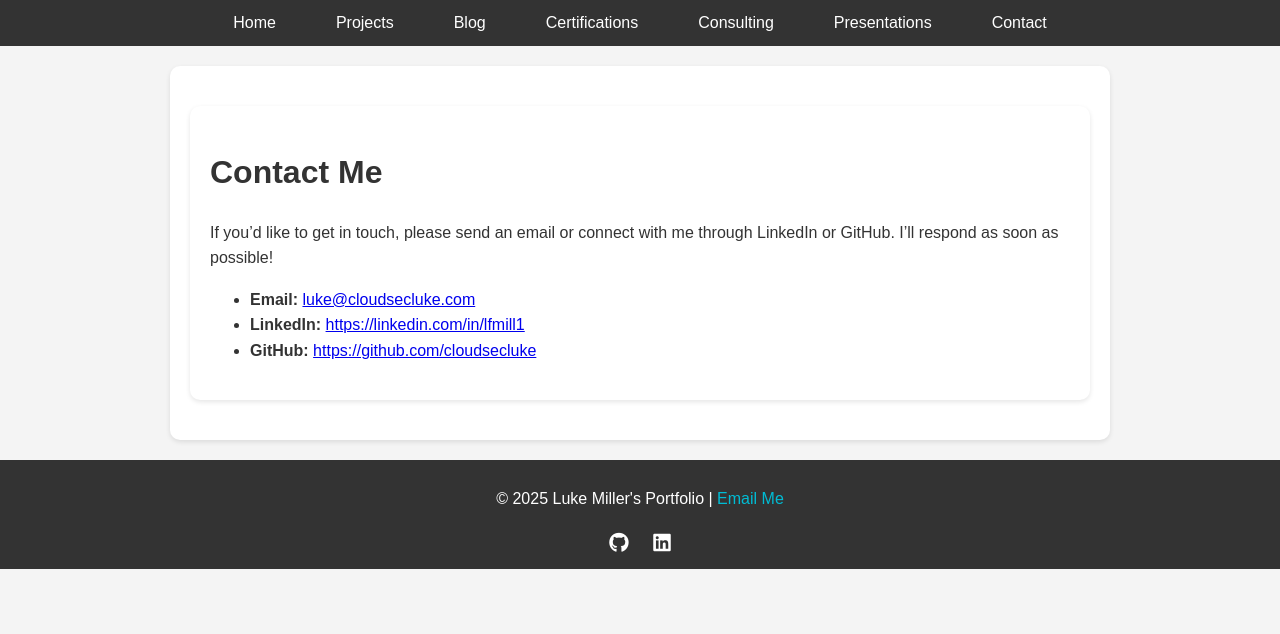
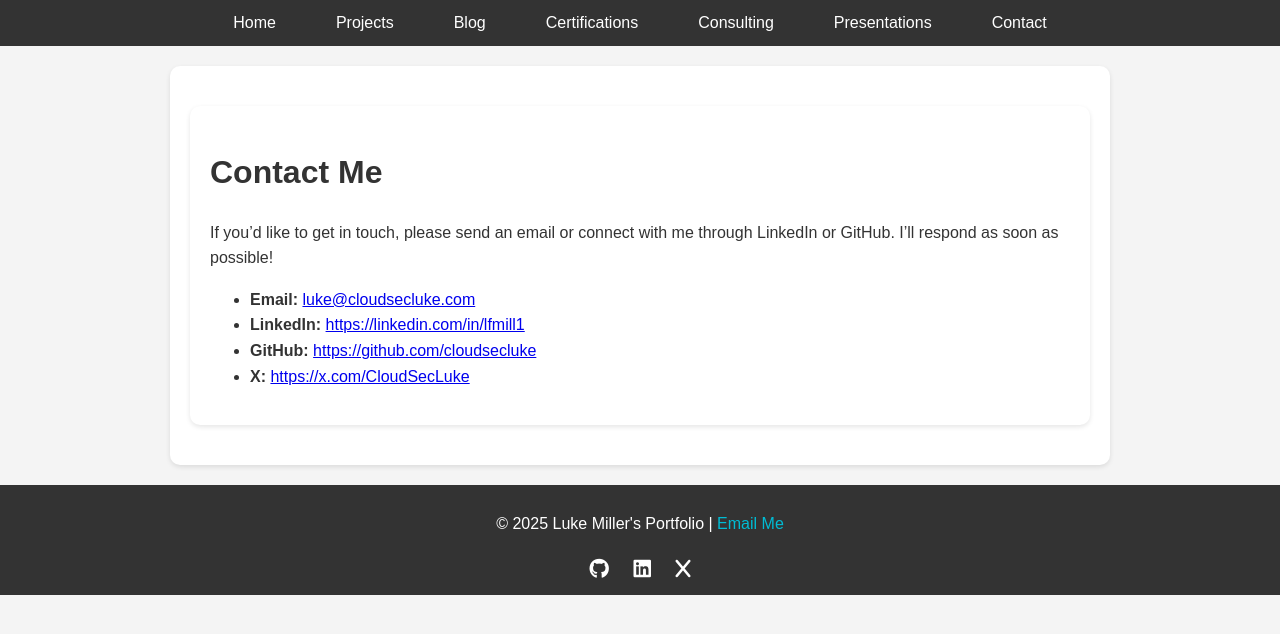
Before and after one commit to CloudSecLuke/cloudsecluke.github.io, a Jekyll site: the page built from contact.md, in a window 1280 px wide. Shown: the top 634 px of the page. Built offline with Jekyll 4.4.1, drawn with Linux system fonts in a browser that asks for light colours.

Commit message:
layout changes

```diff
--- a/_layouts/default.html
+++ b/_layouts/default.html
@@ -31,6 +31,7 @@
         <div class="social-links">
             <a href="https://github.com/cloudsecluke" target="_blank"><i class="fab fa-github"></i></a>
             <a href="https://linkedin.com/in/lfmill1" target="_blank"><i class="fab fa-linkedin"></i></a>
+            <a href="https://x.com/CloudSecLuke" target="_blank"><i class="fab fa-x"></i></a>
         </div>
     </footer>
 </body>
--- a/contact.md
+++ b/contact.md
@@ -12,6 +12,8 @@ permalink: /contact/
         <li><strong>Email:</strong> <a href="mailto:luke@cloudsecluke.com">luke@cloudsecluke.com</a></li>
         <li><strong>LinkedIn:</strong> <a href="https://linkedin.com/in/lfmill1" target="_blank">https://linkedin.com/in/lfmill1</a></li>
         <li><strong>GitHub:</strong> <a href="https://github.com/cloudsecluke" target="_blank">https://github.com/cloudsecluke</a></li>
+        <li><strong>X:</strong> <a href="https://x.com/CloudSecLuke" target="_blank">https://x.com/CloudSecLuke</a></li>
+
     </ul>
 
 </div>
```
